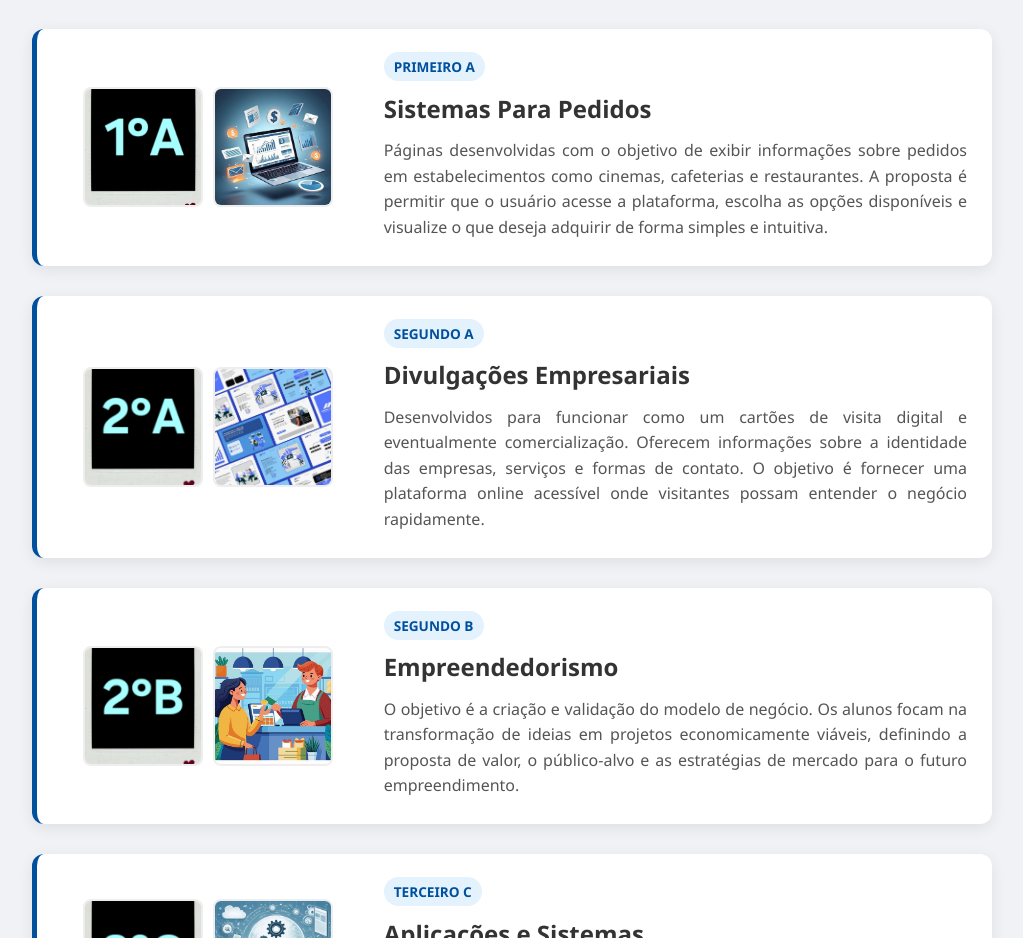
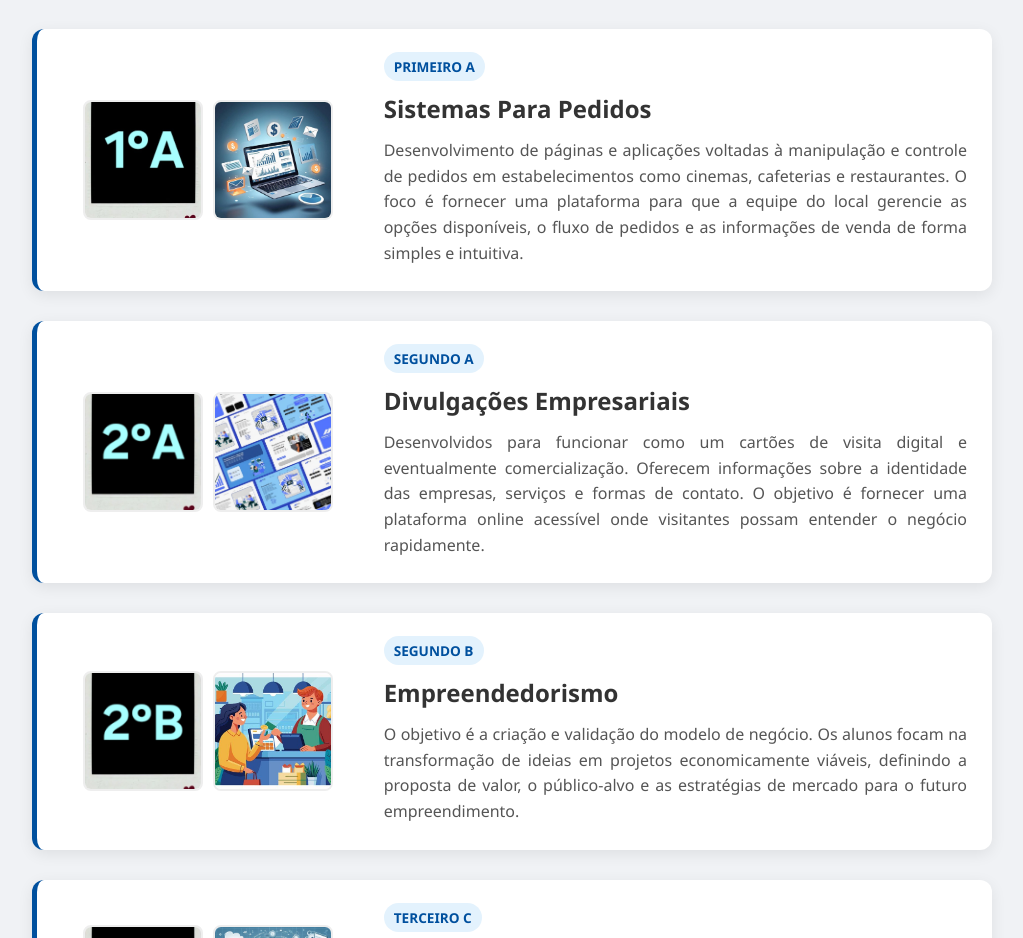
Before and after one commit to M3lssa/descri-o-do-pias, a plain HTML site: page index.html in a window 1280 px wide. Shown: the part 1040-1978 px from the top of the page, without its empty margins (128-1151 px from the left). Drawn offline with Linux system fonts and the light colour scheme.

Commit message:
Update index.html

```diff
--- a/index.html
+++ b/index.html
@@ -79,7 +79,7 @@
                     <span class="tag-turma">Primeiro A</span>
                     <h2>Sistemas Para Pedidos</h2>
                     <p>
-                        Páginas desenvolvidas com o objetivo de exibir informações sobre pedidos em estabelecimentos como cinemas, cafeterias e restaurantes. A proposta é permitir que o usuário acesse a plataforma, escolha as opções disponíveis e visualize o que deseja adquirir de forma simples e intuitiva.
+                        Desenvolvimento de páginas e aplicações voltadas à manipulação e controle de pedidos em estabelecimentos como cinemas, cafeterias e restaurantes. O foco é fornecer uma plataforma para que a equipe do local gerencie as opções disponíveis, o fluxo de pedidos e as informações de venda de forma simples e intuitiva.
                     </p>
                 </div>
             </section>
```
